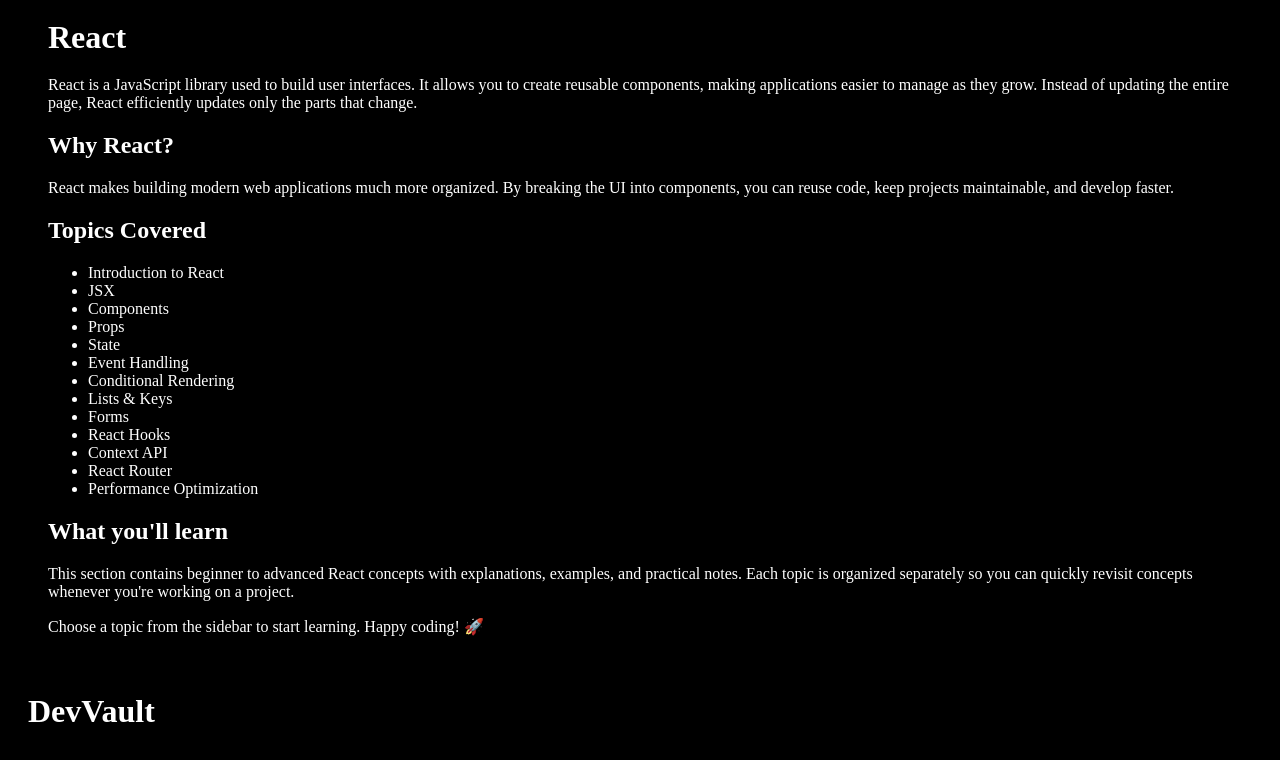
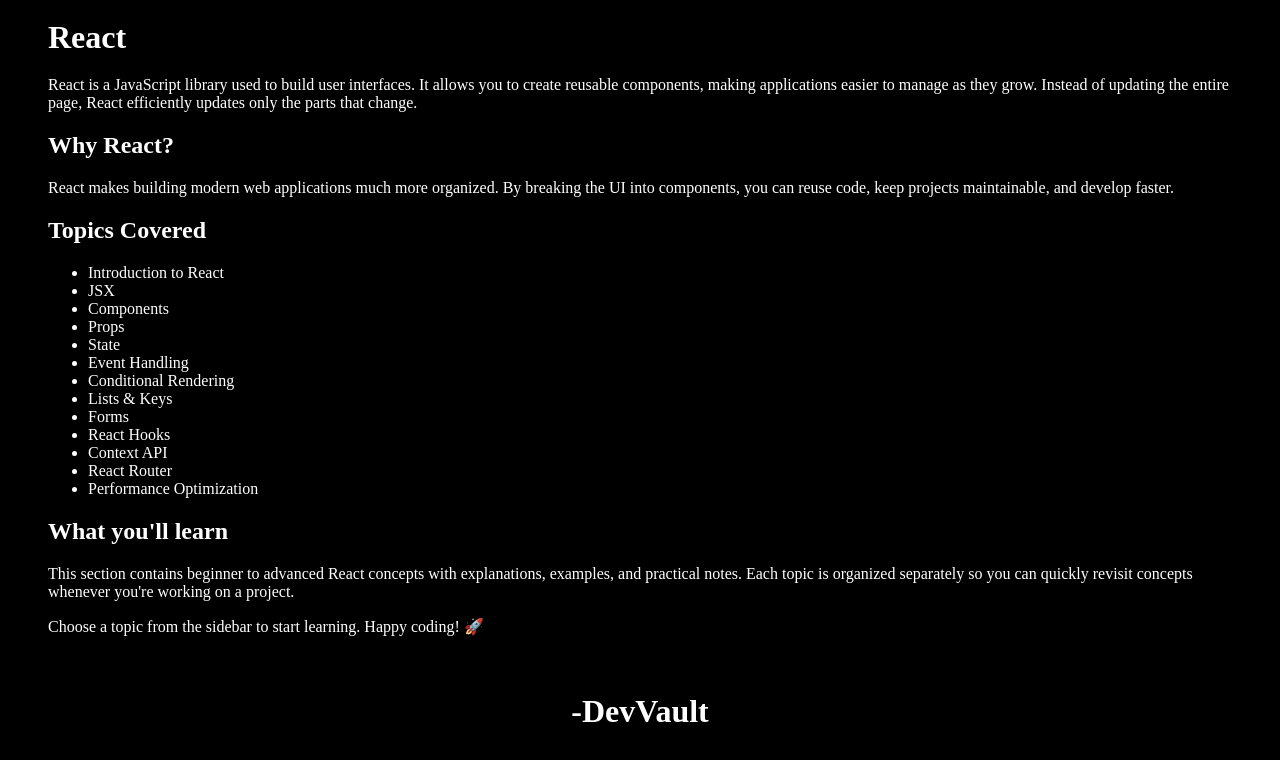
Before and after one commit to asmitbiswas/Project-Next-JS, a Next.js app in the folder app/: page /React in a window 1280 px wide. Shown: the part 890-1650 px from the top of the page. Built offline with nearby package versions, Linux system fonts and the light colour scheme.

Commit message:
fixing  react page

```diff
--- a/app/app/layout.tsx
+++ b/app/app/layout.tsx
@@ -19,7 +19,7 @@ export default function RootLayout({
       <body style={{ background: "black", color: "white", padding: "20px", display: "flex", flexDirection: "column", minHeight: "100vh", justifyContent: "flex-start" }}>
          {/* <Sidebar /> */}
         {children}
-        <h1 className="ABC">DevVault</h1>
+        <h1 style={{ textAlign: "center" }}>-DevVault</h1>
       </body>
     </html>
 
```
